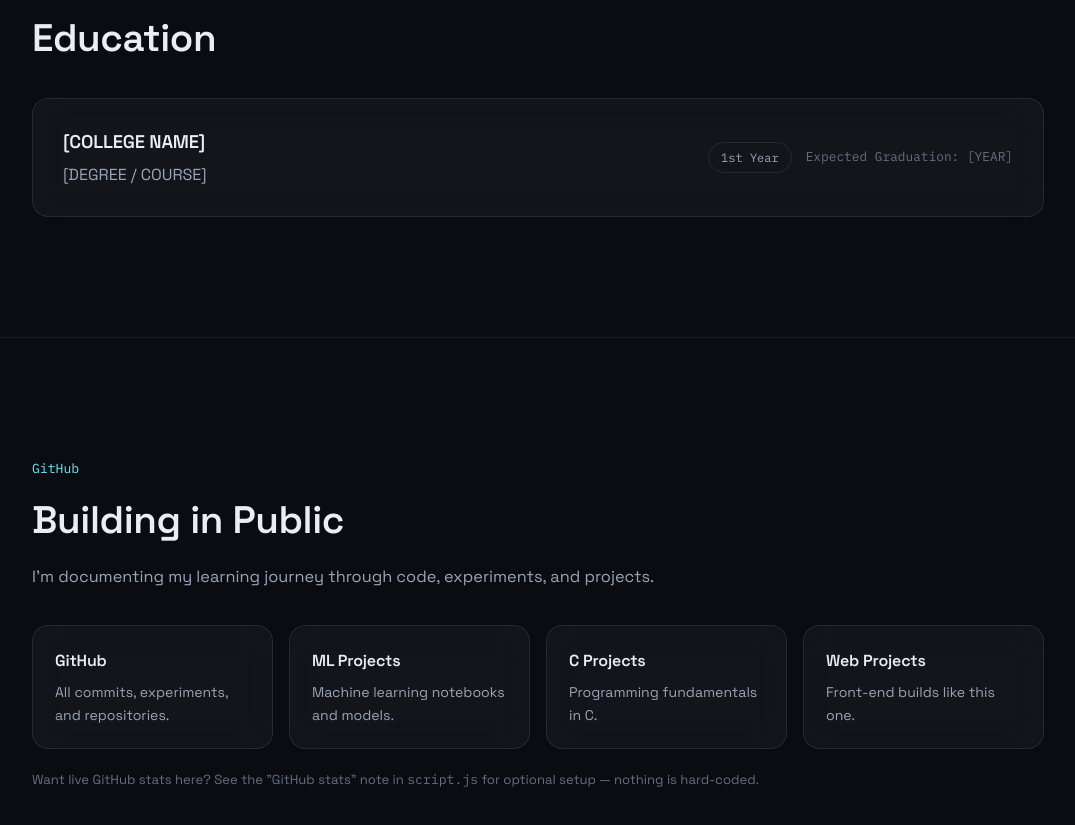
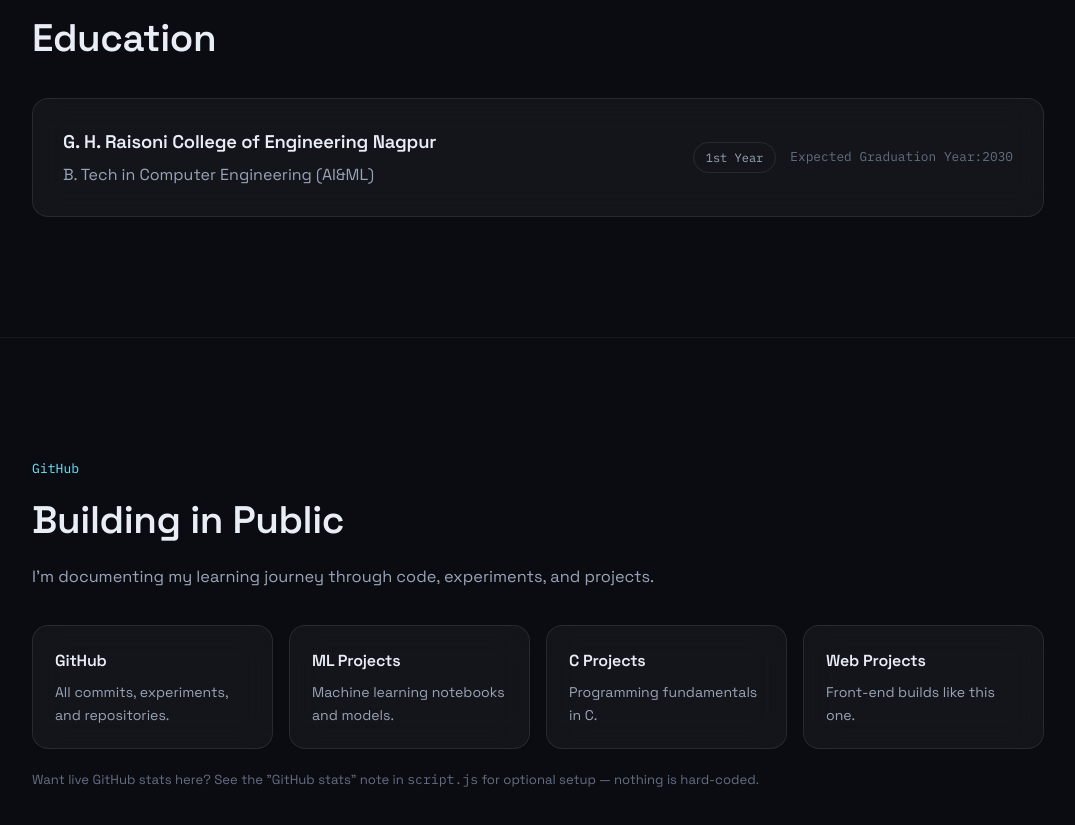
Before and after one commit to aman-labx/Portfolio, a plain HTML site: page index.html in a window 1280 px wide. Shown: the part 5944-6769 px from the top of the page, without its empty margins (102-1177 px from the left). Drawn offline with Linux system fonts and the light colour scheme.

Commit message:
Added Education Info

```diff
--- a/index.html
+++ b/index.html
@@ -293,12 +293,12 @@
       <h2 class="section-title">Education</h2>
       <div class="education-card glass">
         <div class="education-main">
-          <h3>[COLLEGE NAME]</h3>
-          <p>[DEGREE / COURSE]</p>
+          <h3>G. H. Raisoni College of Engineering Nagpur</h3>
+          <p>B. Tech in Computer Engineering (AI&ML)</p>
         </div>
         <div class="education-meta">
           <span class="badge">1st Year</span>
-          <span class="edu-grad">Expected Graduation: [YEAR]</span>
+          <span class="edu-grad">Expected Graduation Year:2030</span>
         </div>
       </div>
     </div>
```
